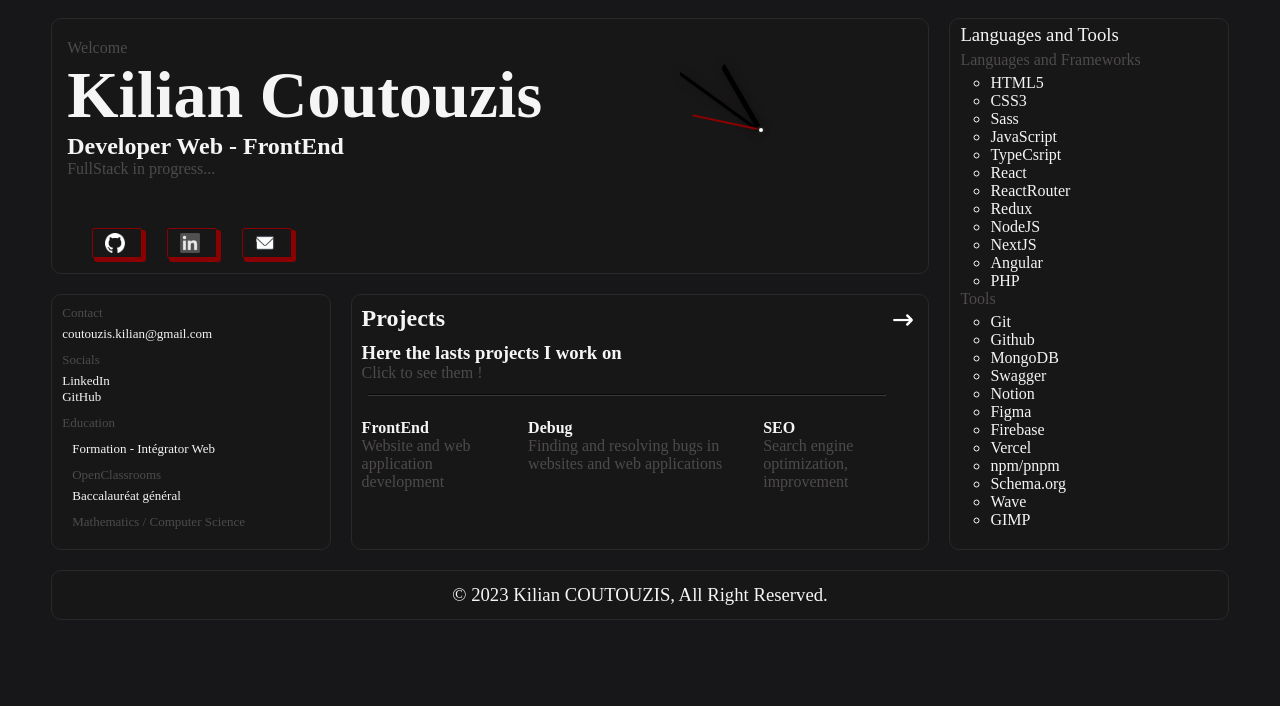
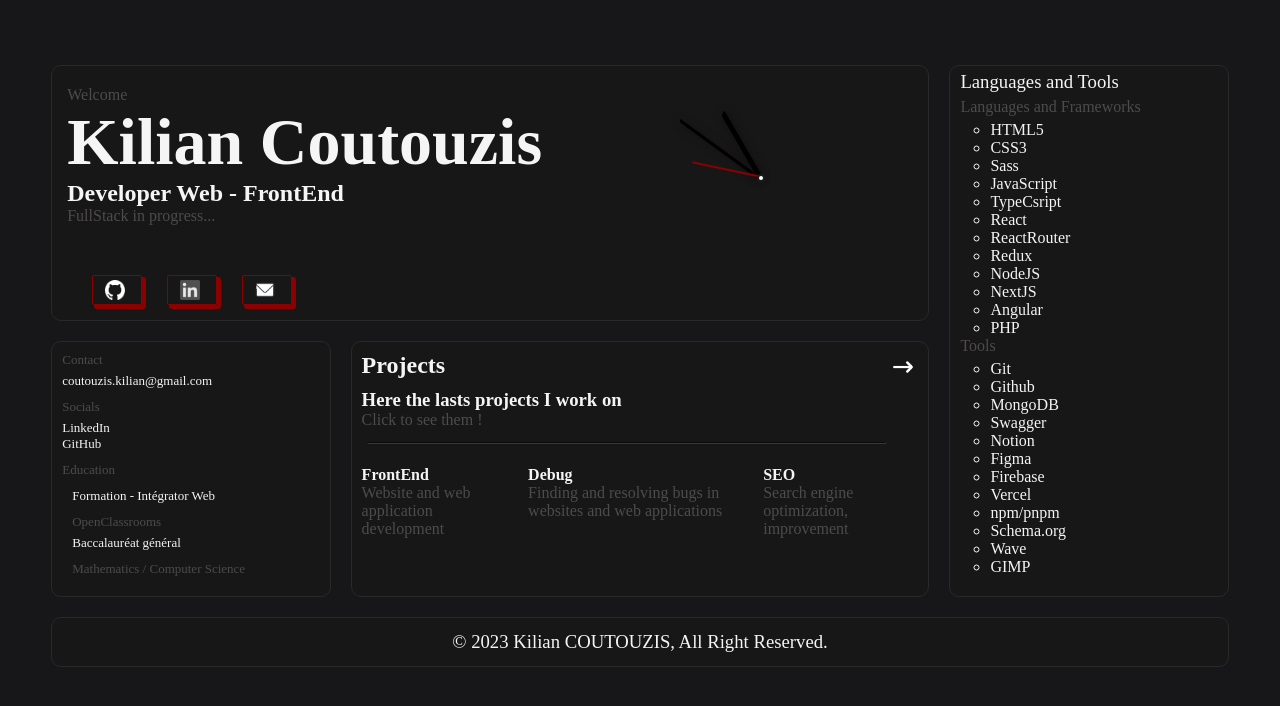
Before and after one commit to Epouvaantail/portfolio, a React (Create React App) app: page / in a window 1280 px wide. Shown: the top 706 px of the page. Built offline with nearby package versions, Linux system fonts and the light colour scheme; a web font is replaced by a local one.

Commit message:
Update position
for a better experience

```diff
--- a/src/App.css
+++ b/src/App.css
@@ -2,6 +2,10 @@
   margin: 0;
   font-family: 'rationale';
   box-sizing: border-box;
+}
+
+html {
+  height: 100%;
 }
 
 body, #root {
@@ -12,12 +16,16 @@ body, #root {
   display: flex;
   flex-wrap: wrap;
   justify-content: center;
+  align-items: center;
 }
 
 body {
   background-color: rgb(23, 22, 24);
   color: whitesmoke;
-  margin-top: 1%;
+  display: flex;
+  justify-content: center;
+  align-items: center;
+
 }
 
 .light-mode {
@@ -89,7 +97,6 @@ body {
 }
 
 .App {
-  height: 100%;
   display: flex;
   flex-direction: column;
   justify-content: center;
```
